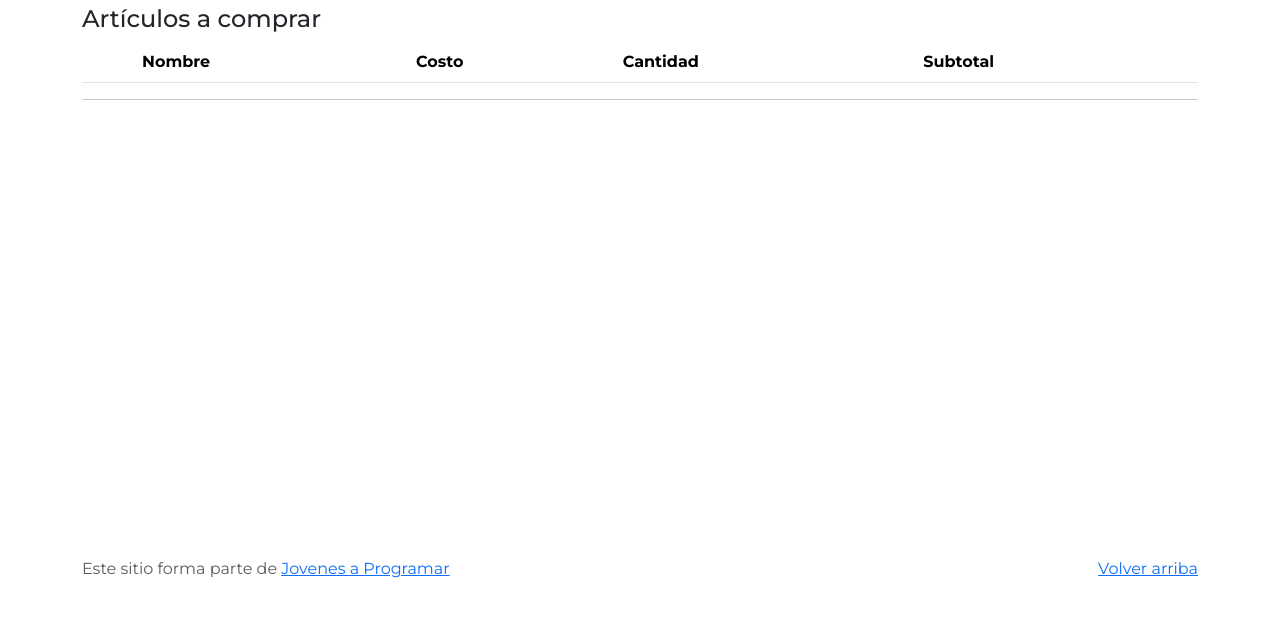
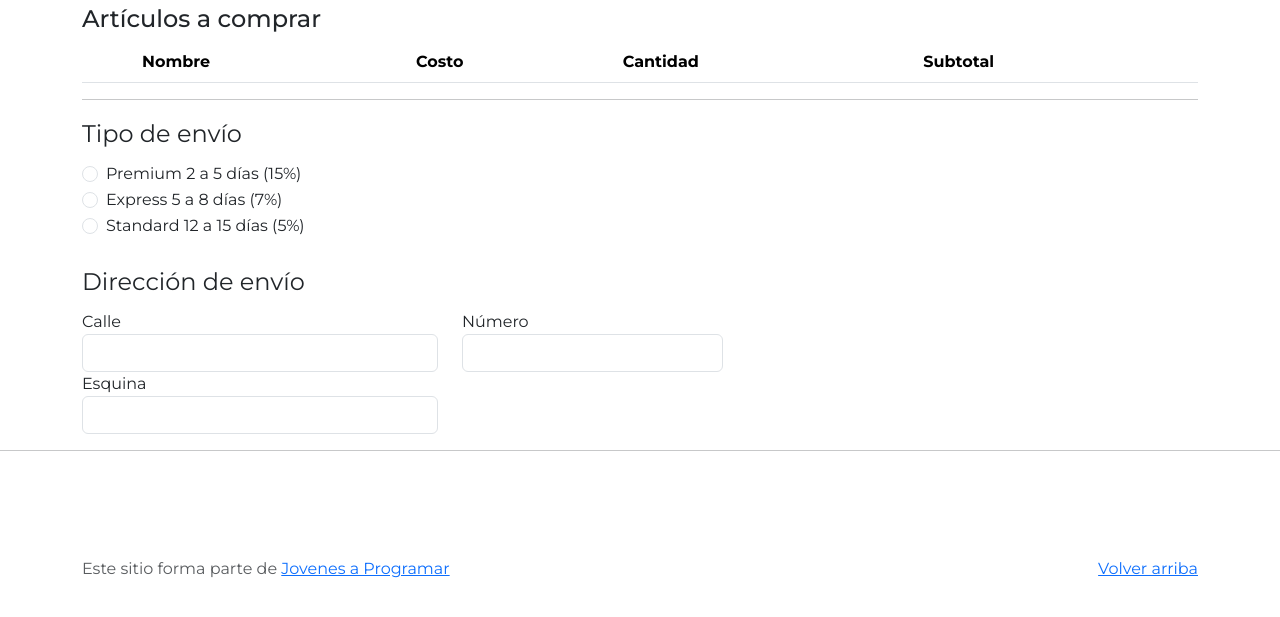
Before and after one commit to FernandoUY/jap-e-mercado, a plain HTML site: page cart.html in a window 1280 px wide. Shown: the part 129-746 px from the top of the page. Drawn offline with Linux system fonts and the light colour scheme; no server answers; sample sign-in values are in the browser's storage.

Commit message:
Controles graficos para envio y direccion

```diff
--- a/cart.html
+++ b/cart.html
@@ -98,6 +98,52 @@
         </table>
         <hr />
       </div>
+      <div class="container">
+        <form>
+          <div class="form-group">
+            <label for="tipo-envio" class="large-label">Tipo de envío</label>
+            <div class="form-check">
+              <input class="form-check-input" type="radio" id="premium" name="tipo-envio" value="premium">
+              <label class="form-check-label" for="premium">Premium 2 a 5 días (15%)</label>
+            </div>
+            <div class="form-check">
+              <input class="form-check-input" type="radio" id="express" name="tipo-envio" value="express">
+              <label class="form-check-label" for="express">Express 5 a 8 días (7%)</label>
+            </div>
+            <div class="form-check">
+              <input class="form-check-input" type="radio" id="normal" name="tipo-envio" value="normal">
+              <label class="form-check-label" for="normal">Standard 12 a 15 días (5%)</label>
+            </div>
+          </div>
+          <br>
+          <div class="form-group">
+            <label for="direccion-envio" class="large-label">Dirección de envío</label>
+            <div class="row">
+                <div class="col-md-4">
+                    <div class="form-group">
+                        <label for="calle">Calle</label>
+                        <input type="text" class="form-control" id="calle" name="calle">
+                    </div>
+                </div>
+                <div class="col-md-3">
+                    <div class="form-group">
+                        <label for="numero">Número</label>
+                        <input type="text" class="form-control" id="numero" name="numero">
+                    </div>
+                </div>
+            </div>
+            <div class="row">
+                <div class="col-md-4">
+                    <div class="form-group">
+                        <label for="esquina">Esquina</label>
+                        <input type="text" class="form-control" id="esquina" name="esquina">
+                    </div>
+                </div>
+            </div>
+        </div>
+    </form>
+    </div>
+    <hr />
     </main>
     <footer class="text-muted">
       <div class="container">
--- a/css/styles.css
+++ b/css/styles.css
@@ -289,3 +289,8 @@ a.custom-card:hover {
   box-shadow: 0px 0px var(--main-color);
   transform: translate(3px, 3px);
 }
+
+.large-label {
+  font-size: 24px;
+  margin-bottom: 10px;
+}
```
